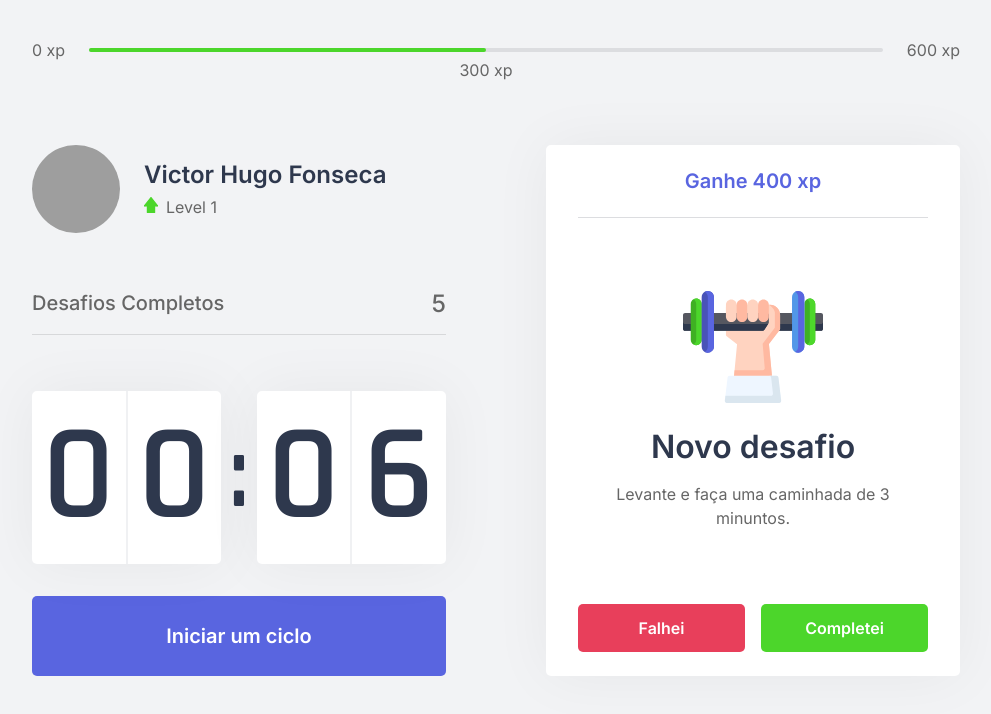
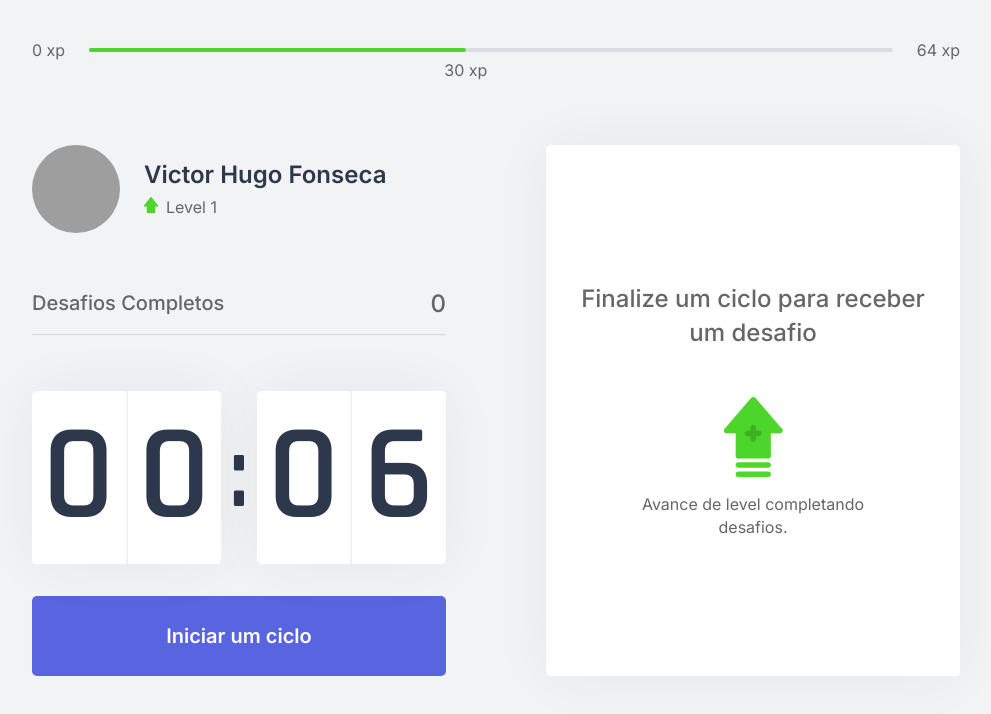
Before and after one commit to victorVHRF/moveit-next, a Next.js app: page / in a window 1280 px wide. Shown: the top 714 px of the page, without its empty margins (144-1135 px from the left). Built offline with nearby package versions, Linux system fonts and the light colour scheme; grey boxes are pictures that could not be loaded.

Commit message:
Finalizando a aula 3

```diff
--- /dev/null
+++ b/challenges.json
@@ -0,0 +1,62 @@
+[
+    {
+        "type": "body",
+        "description": "Estique um de seus braços com a palma da mão virada para frente e puxe os dedos para cima por 10 segundos por mão.",
+        "amount": 80
+    },
+    {
+        "type": "body",
+        "description": "Estique seu braço contra o peito e puxe-o utilizando o outro braço por 10 segundos por braço.",
+        "amount": 60
+    },
+    {
+        "type": "body",
+        "description": "Puxe seu pescoço com a ajuda da mão para a direita e para a esquerda, permanecendo na posição por alguns segundos.",
+        "amount": 70
+    },
+    {
+        "type": "body",
+        "description": "Com as duas mãos na parte de trás da cabeça, leve-a para baixo, alongando a parte de trás da região.",
+        "amount": 60
+    },
+    {
+        "type": "body",
+        "description": "Cruze as pernas e desça com as mãos esticadas em direção ao chão. Repita o movimento com a outra perna na frente.",
+        "amount": 100
+    },
+    {
+        "type": "body",
+        "description": "Sentado, abra as pernas e tente encostar as palmas das mãos no chão, repita 3 vezes por 5 segundos.",
+        "amount": 80
+    },
+    {
+        "type": "body",
+        "description": "Puxe o joelho de encontro ao peito e segure, troque de perna após 10 segundos.",
+        "amount": 50
+    },
+    {
+        "type": "body",
+        "description": "Sentado, cruze uma perna e incline seu tronco à frente, troque de perna após 10 segundos.",
+        "amount": 80
+    },
+    {
+        "type": "eye",
+        "description": "Sentado, feche os olhos e cubra-os com as palmas da mão durante 2 minutos, depois abra normalmente.",
+        "amount": 90
+    },
+    {
+        "type": "eye",
+        "description": "Em algum ambiente aberto, olhe o mais longe que puder em quatro direções por 3s, mexa apenas os olhos. Repita 3 vezes.",
+        "amount": 140
+    },
+    {
+        "type": "eye",
+        "description": "Usando os polegares, massage a área abaixo das sobrancelhas em movimentos circulares por 15 segundos.",
+        "amount": 70
+    },
+    {
+        "type": "body",
+        "description": "Em pé, gire a cintura o máximo que puder para a esquerda, segure por cinco segundos. Repita para a direita.",
+        "amount": 90
+    }
+]
--- a/src/components/ChallendBox.tsx
+++ b/src/components/ChallendBox.tsx
@@ -3,28 +3,26 @@
 import styles from '../styles/components/ChallendBox.module.css';
 
 export function ChallendBox() {
-    const contextData = useContext(ChallengesContext);
+    const { activeChallenge, resetChellenge } = useContext(ChallengesContext);
 
-    console.log(contextData);
-
-    const hasActiveChallenge = true;
 
     return (
         <div className={styles.challendBoxContainer}>
-            { hasActiveChallenge ? (
+            { activeChallenge ? (
                 <div className={styles.challendActive}>
-                    <header>Ganhe 400 xp</header>
+                    <header>Ganhe {activeChallenge.amount} xp</header>
 
                     <main>
-                        <img src="icons/body.svg" />
+                        <img src={`icons/${activeChallenge.type}.svg`} />
                         <strong>Novo desafio</strong>
-                        <p>Levante e faça uma caminhada de 3 minuntos.</p>
+                        <p>{activeChallenge.description}</p>
                     </main>
 
                     <footer>
                         <button
                             type="button"
                             className={styles.challendFailedButton}
+                            onClick={resetChellenge}
                         >
                             Falhei
                         </button>
--- a/src/components/CompletedChallenges.tsx
+++ b/src/components/CompletedChallenges.tsx
@@ -1,10 +1,14 @@
+import { useContext } from 'react';
+import { ChallengesContext } from '../contexts/ChallengesContext';
 import styles from '../styles/components/CompletedChallenges.module.css';
 
 export function CompletedChallenges() {
+    const { challengesCompleted } = useContext(ChallengesContext);
+
     return (
         <div className={styles.completedChallengesContainer}>
             <span>Desafios Completos</span>
-            <span>5</span>
+            <span>{challengesCompleted}</span>
         </div>
     );
 }
--- a/src/components/ExperienceBar.tsx
+++ b/src/components/ExperienceBar.tsx
@@ -1,17 +1,23 @@
+import { useContext } from 'react';
+import { ChallengesContext } from '../contexts/ChallengesContext';
 import styles from '../styles/components/ExperienceBar.module.css';
 
 export function ExperienceBar() {
+    const { currentExperince, experienceToNextLevel } = useContext(ChallengesContext);
+
+    const percentToNextLevel = Math.round(currentExperince * 100) / experienceToNextLevel;
+
     return (
         <header className={styles.experinceBar}>
             <span>0 xp</span>
             <div>
-                <div style={{ width: '50%' }} />
+                <div style={{ width: `${percentToNextLevel}%` }} />
 
-                <span className={styles.currentExperience} style={{ left: '50%' }}>
-                    300 xp
+                <span className={styles.currentExperience} style={{ left: `${percentToNextLevel}%` }}>
+                    {currentExperince} xp
                 </span>
             </div>
-            <span>600 xp</span>
+            <span>{experienceToNextLevel} xp</span>
         </header>
     );
 }
--- a/src/contexts/ChallengesContext.tsx
+++ b/src/contexts/ChallengesContext.tsx
@@ -1,11 +1,21 @@
 import { createContext, ReactNode, useState } from 'react';
+import challenges from '../../challenges.json';
+
+interface Challenge {
+    type: 'body' | 'eye';
+    description: string;
+    amount: number;
+}
 
 interface ChallengesContextData {
     level: number;
     currentExperince: number;
+    experienceToNextLevel: number;
     challengesCompleted: number;
+    activeChallenge: Challenge;
     levelUp: () => void;
     startNewChallenge: () => void;
+    resetChellenge: () => void;
 }
 
 interface ChallengesProviderProps {
@@ -16,24 +26,39 @@
 
 export function ChallengesProvider({ children }: ChallengesProviderProps) {
     const [level, setLevel] = useState(1);
-    const [currentExperince, setCurrentExperince] = useState(0);
+    const [currentExperince, setCurrentExperince] = useState(30);
     const [challengesCompleted, setChallengesCompleted] = useState(0);
+
+    const [activeChallenge, setActiveChallenge] = useState(null);
+
+    const experienceToNextLevel = Math.pow((level + 1) * 4, 2);
 
     function levelUp() {
         setLevel(level + 1);
     }
 
     function startNewChallenge() {
-        console.log('New Challenge');
+        const randomChallengeIndex = Math.floor(Math.random() * challenges.length);
+        const challenge = challenges[randomChallengeIndex];
+
+        setActiveChallenge(challenge);
     }
+
+    function resetChellenge() {
+        setActiveChallenge(null);
+    }
+
     return (
         <ChallengesContext.Provider
             value={{
                 level,
                 currentExperince,
+                experienceToNextLevel,
                 challengesCompleted,
                 levelUp,
-                startNewChallenge
+                startNewChallenge,
+                activeChallenge,
+                resetChellenge
             }}
         >
             {children}
```
